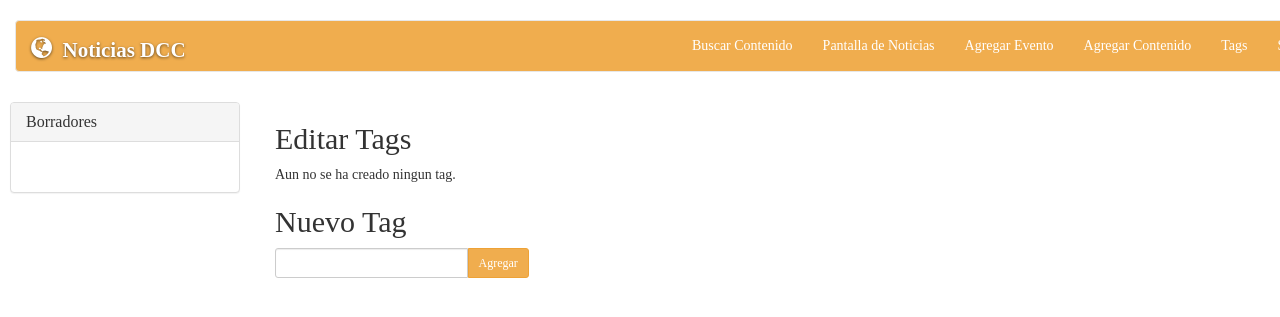
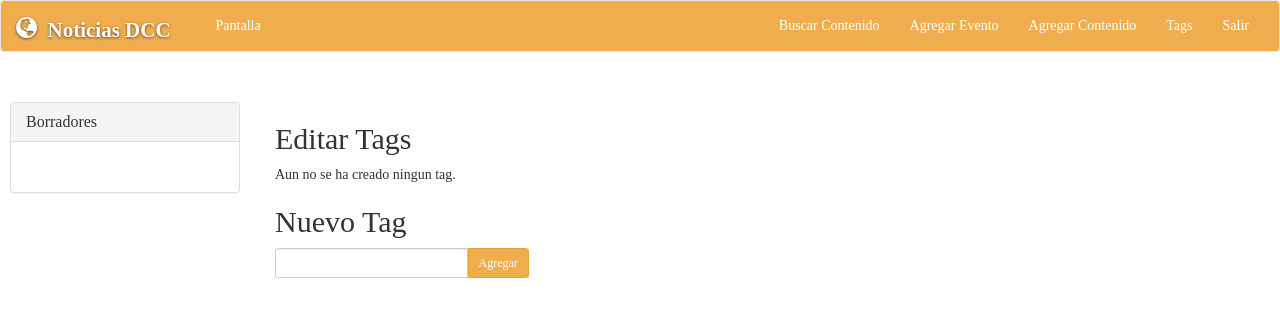
Before and after one commit to WillyMaikowski/ncid, a Django app: page /news/tags/ in a window 1280 px wide; the page is wider, and only the part inside the window is pictured. Shown: the top 317 px of that part. Run offline with Django 3.2, Linux system fonts and the light colour scheme; the visitor is signed in with stand-in values (Sample User, id 1); data comes from the database, SQL or seed files in the repository; data that the repository does not hold is empty; some libraries are stand-ins or nearby versions.

Commit message:
Moved navigation bar out of te container. It adapts to the screen. Moved "pantalla de noticias" and changed its display to "pantalla".

```diff
--- a/news/templates/news/base.html
+++ b/news/templates/news/base.html
@@ -26,9 +26,7 @@
     </head>
     <body>
         <!-- The header with the navigaton bar -->
-        <div class="container">
-            <br/>
-            <div class="navbar navbar-default" role="navigation">
+        <div class="navbar navbar-default" role="navigation">
                 <div class="container-fluid">
                     <div class="navbar-header">
                         <button type="button" class="navbar-toggle collapsed" data-toggle="collapse" data-target=".navbar-collapse">
@@ -40,9 +38,11 @@
                         <a class="navbar-brand" href="/news"><span class="glyphicon glyphicon-globe"></span>&nbsp; Noticias DCC</a>
                     </div>
                     <div class="navbar-collapse collapse">
+                        <ul class="nav navbar-nav navbar-collapse">
+                            <li><a href="{% url 'news_display'%}" target="_blank">Pantalla</a></li>
+                        </ul>
                         <ul class="nav navbar-nav navbar-right">
                             <li><a href="{% url 'search_content' %}">Buscar Contenido</a></li>
-                            <li><a href="{% url 'news_display'%}" target="_blank">Pantalla de Noticias</a></li>
                             <li><a href="{% url 'add_event' %}">Agregar Evento</a></li>
                             <li><a href="{% url 'add_content' %}">Agregar Contenido</a></li>
                             <li><a href="{% url 'edit_tags' %}">Tags</a></li>
@@ -51,6 +51,8 @@
                     </div>
                 </div>
             </div>
+        <div class="container">
+            <br/>
             <div class="row">
                 <!-- The left panel -->
                 <aside class="panel-group col-xs-3" id="leftPanel">
```
